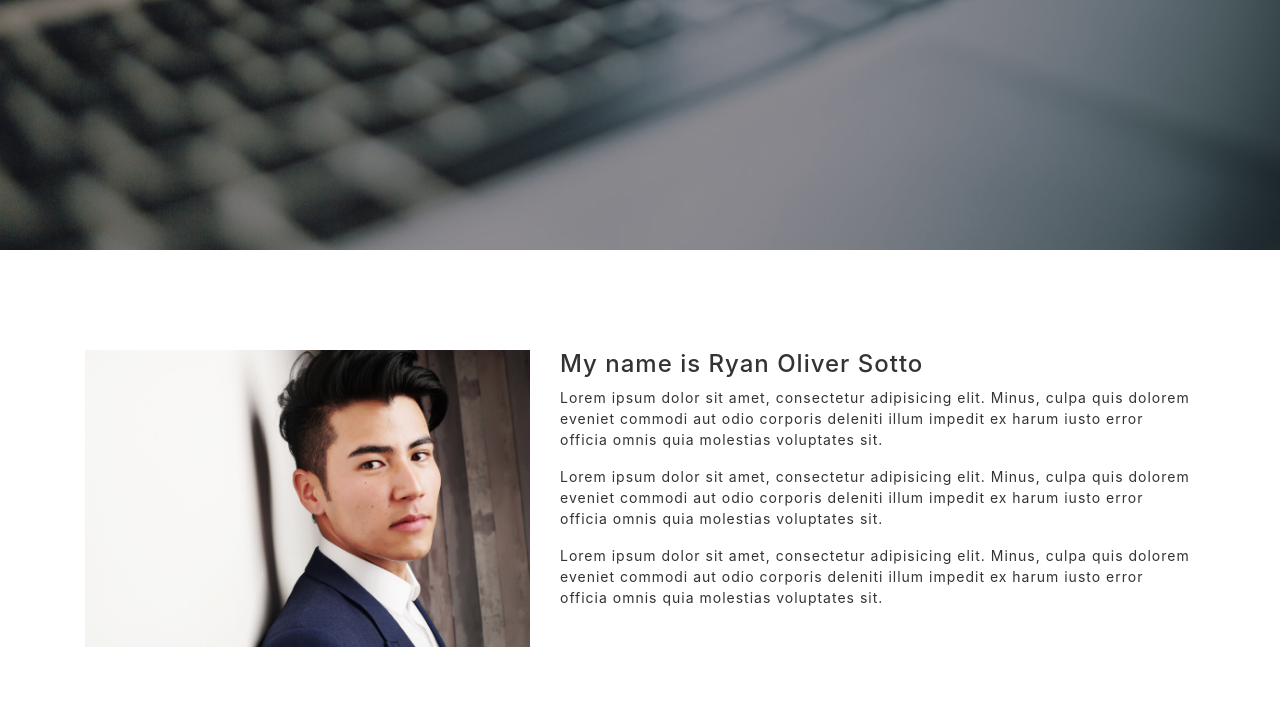
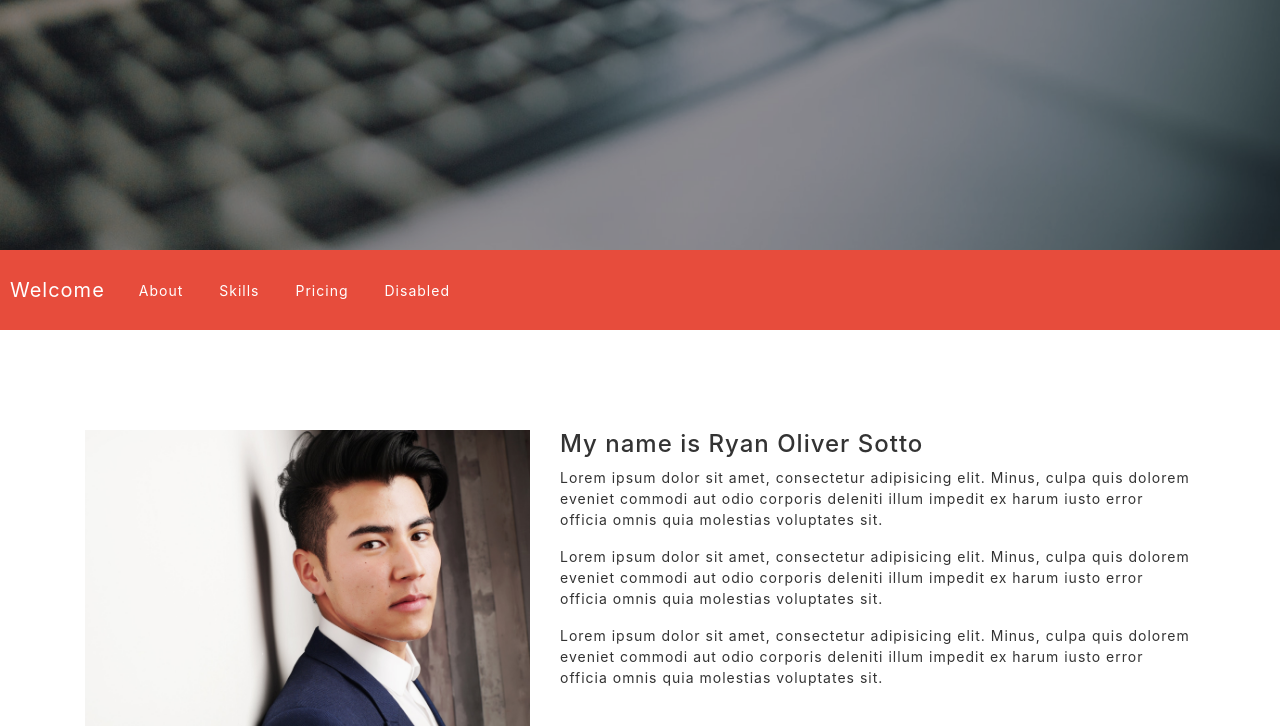
Before and after one commit to RyanOliverSotto/Portfolio, a PHP site: page / in a window 1280 px wide. Shown: the part 550-1276 px from the top of the page. Run offline with PHP 8.4, Linux system fonts and the light colour scheme; some libraries are stand-ins or nearby versions.

Commit message:
Added the nav bar

```diff
--- a/css/style.css
+++ b/css/style.css
@@ -320,3 +320,37 @@ left: 0px;
 .copyrightSection p{
     margin: 0px;
 }
+
+#navigation{
+    background-color: #e74c3c;
+    padding: 20px 10px;
+    z-index: 100;
+    width: 100%;
+}
+
+#navigation li{
+    padding: 0 10px;
+}
+
+#navigation li a{
+    color: #fff;
+}
+
+.navbar-brand{
+    color:#fff;
+}
+
+.navbar-brand,
+.navbar-brand:hover{
+    color:#fff;
+}
+
+.navbar-toggler-icon{
+    background: url(../images/icons/menu.png);
+    background-size: 100%;
+}
+
+.fixedNav #navigation {
+    position: fixed;
+    top: 0;
+}
--- a/index.html
+++ b/index.html
@@ -44,6 +44,31 @@
             </nav>
     </div>
 
+    <nav id="navigation"class="navbar navbar-expand-lg">
+        <a class="navbar-brand" href="#">Welcome</a>
+        <button class="navbar-toggler" type="button" data-toggle="collapse" data-target="#navbarNav" aria-controls="navbarNav" aria-expanded="false"
+            aria-label="Toggle navigation">
+            <span class="navbar-toggler-icon"></span>
+        </button>
+        <div class="collapse navbar-collapse" id="navbarNav">
+            <ul class="navbar-nav">
+                <li class="nav-item active">
+                    <a class="nav-link" href="#about">About
+                        <span class="sr-only">(current)</span>
+                    </a>
+                </li>
+                <li class="nav-item">
+                    <a class="nav-link" href="#skills">Skills</a>
+                </li>
+                <li class="nav-item">
+                    <a class="nav-link" href="#">Pricing</a>
+                </li>
+                <li class="nav-item">
+                    <a class="nav-link" href="#">Disabled</a>
+                </li>
+            </ul>
+        </div>
+    </nav>
 
     <div id="about" class="section">
         <div class="container">
--- a/js/script.js
+++ b/js/script.js
@@ -95,4 +95,37 @@ $(document).ready(function(){
         return false;
 
     });
+
+    $("#navigation li a").click(function(event){
+        event.preventDefault();
+
+        var targetElement = $(this).attr("href");
+        var targetPosition = $(targetElement).offset().top;
+        $("html, body").animate({ scrollTop: targetPosition - 50 }, "slow");
+    });
+
+
+
+
+
+
+    const nav = $("#navigation");
+    const navTop = nav.offset().top;
+
+    $(window).on("scroll", stickyNavigation);
+
+    function stickyNavigation(){
+
+        var body = $("body");
+
+        if ($(window).scrollTop() >= navTop) {
+            body.css("padding-top", nav.outerHeight() + "px")
+            body.addClass("fixedNav");
+        }
+        else{
+            body.css("padding-top", 0)
+            body.removeClass("fixedNav");
+        }
+    }
+
 }); //End (document).ready
```
Also changed, not shown: images/icons/menu.png (added).
